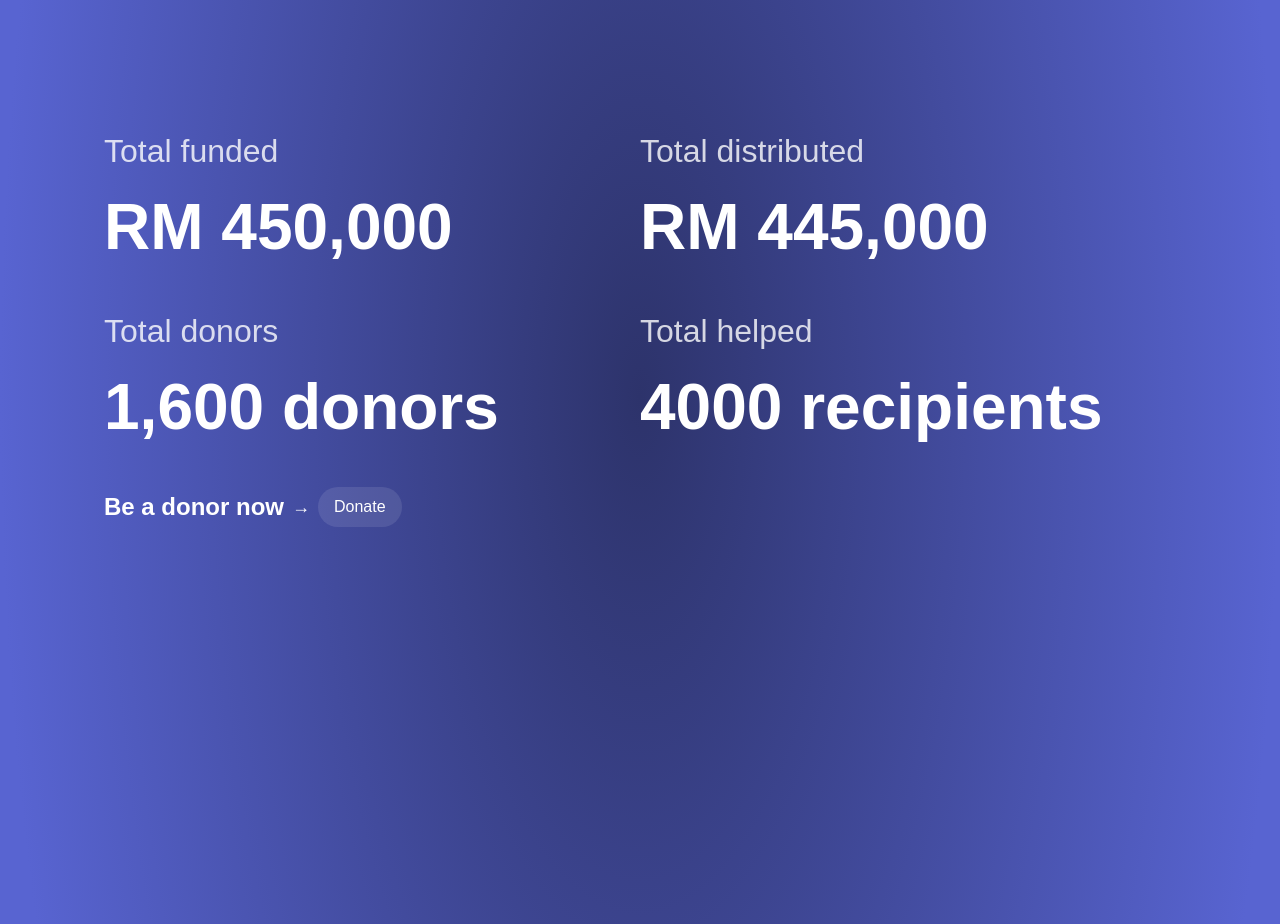
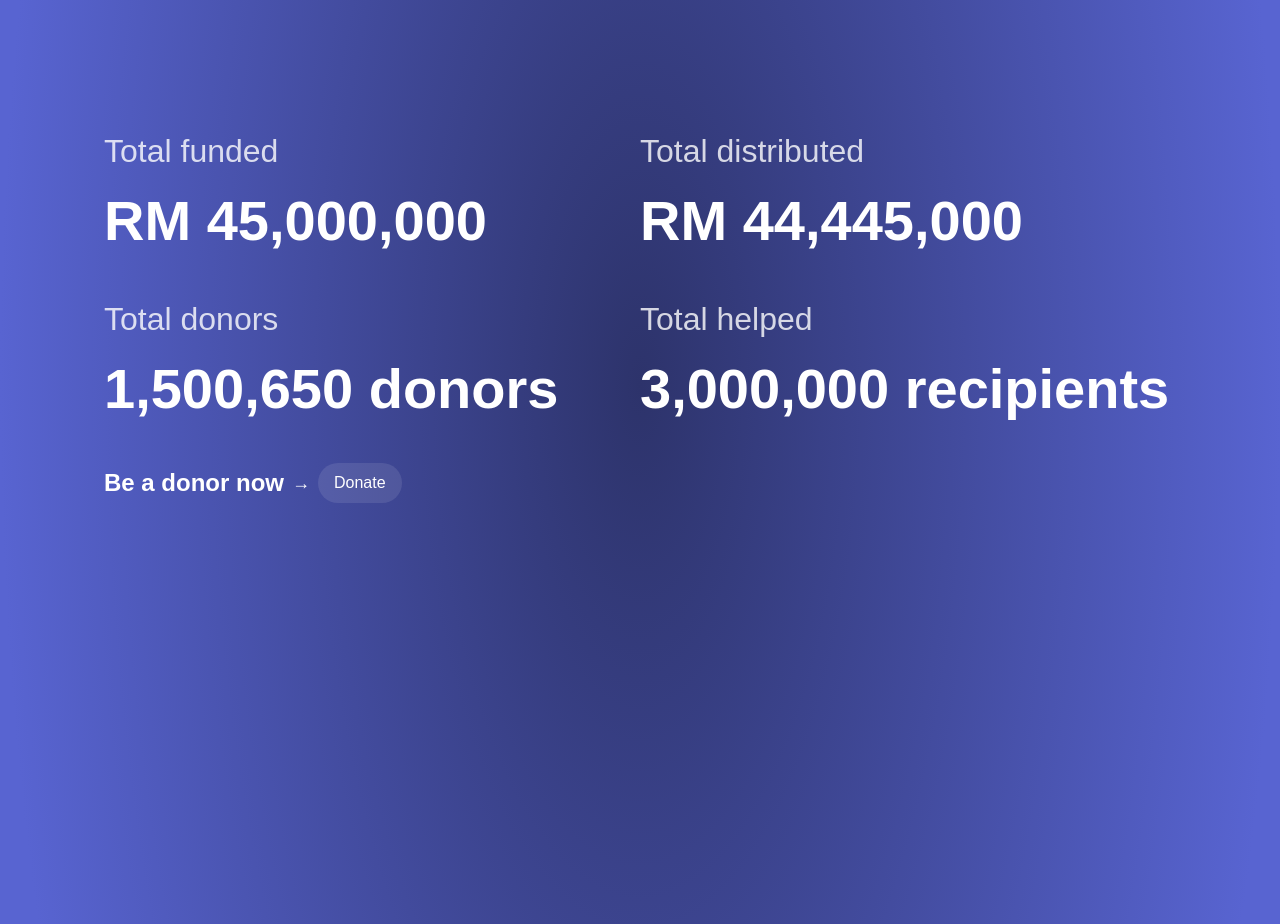
Before and after one commit to kaijun05/hayyaa-charity, a SvelteKit app in the folder frontend/: page / in a window 1280 px wide. Shown: the part 1200-2124 px from the top of the page. Built offline with nearby package versions, Linux system fonts and the light colour scheme; a web font is replaced by a local one.

Commit message:
minor changes

```diff
--- a/frontend/src/components/Hero.svelte
+++ b/frontend/src/components/Hero.svelte
@@ -7,12 +7,12 @@
 <div class="max-w-6xl mx-auto px-6 pt-20 mb-80">
     <p class="text-[5rem] font-semibold leading-tight mt-30 mb-[50rem]">
       Transforming Charity with Transparency & AI
-     </p>
-     <div class="grid grid-cols-2 fade-in-up">
-        <Total header='funded' subtext='RM 450,000' />
-        <Total header='distributed' subtext='RM 445,000' />
-        <Total header='donors' subtext='1,600 donors' />
-        <Total header='helped' subtext='4000 recipients' />
-        <ArrowButton text='Be a donor now ' buttonText='Donate' />
+    </p>
+    <div class="fade-in-section grid grid-cols-2 fade-in-up" use:fadeInOnScroll>
+      <Total header='funded' subtext='RM 45,000,000' />
+      <Total header='distributed' subtext='RM 44,445,000' />
+      <Total header='donors' subtext='1,500,650 donors' />
+      <Total header='helped' subtext='3,000,000 recipients' />
+      <ArrowButton text='Be a donor now ' buttonText='Donate' />
      </div>
 </div>
--- a/frontend/src/components/Total.svelte
+++ b/frontend/src/components/Total.svelte
@@ -1,9 +1,58 @@
 <script lang="ts">
-    export let header: string = ''
-    export let subtext: string = ''
-</script>
+    import { onMount } from 'svelte';
+    export let header: string;
+    export let subtext: string;
 
-<div class="mb-8">
+    let animatedValue = 0;
+    let finalValue = 0;
+
+    function parseNumber(text: string): number {
+      return +text.replace(/[^\d]/g, '');
+    }
+
+    function formatNumber(num: number): string {
+      return subtext.includes("RM")
+        ? `RM ${num.toLocaleString()}`
+        : `${num.toLocaleString()} ${subtext.split(" ").slice(1).join(" ")}`;
+    }
+
+    // easing function
+    function easeOutExpo(t: number): number {
+      return t === 1 ? 1 : 1 - Math.pow(2, -20 * t);
+    }
+
+    onMount(() => {
+      finalValue = parseNumber(subtext);
+      let start = Math.floor(Math.random() * (finalValue / 2));
+      let duration = 1500 + Math.random() * 2000;
+
+      let lastValue = start;
+      let startTime = performance.now();
+
+      const step = (timestamp: number) => {
+        let elapsed = timestamp - startTime;
+        let progress = Math.min(elapsed / duration, 1);
+        let eased = easeOutExpo(progress);
+
+        let currentValue = Math.floor(start + (finalValue - start) * eased);
+
+        if (currentValue !== lastValue || progress === 1) {
+          animatedValue = currentValue;
+          lastValue = currentValue;
+        }
+
+        if (progress < 1) {
+          requestAnimationFrame(step);
+        } else {
+          animatedValue = finalValue;
+        }
+      };
+
+      requestAnimationFrame(step);
+    });
+  </script>
+
+  <div class="mb-8">
     <h3 class="text-[2rem] opacity-80">Total {header}</h3>
-    <p class="text-[4rem] font-semibold mt-1">{subtext}</p>
-</div>
+    <p class="text-[3.5rem] font-semibold mt-1">{formatNumber(animatedValue)}</p>
+  </div>
```
